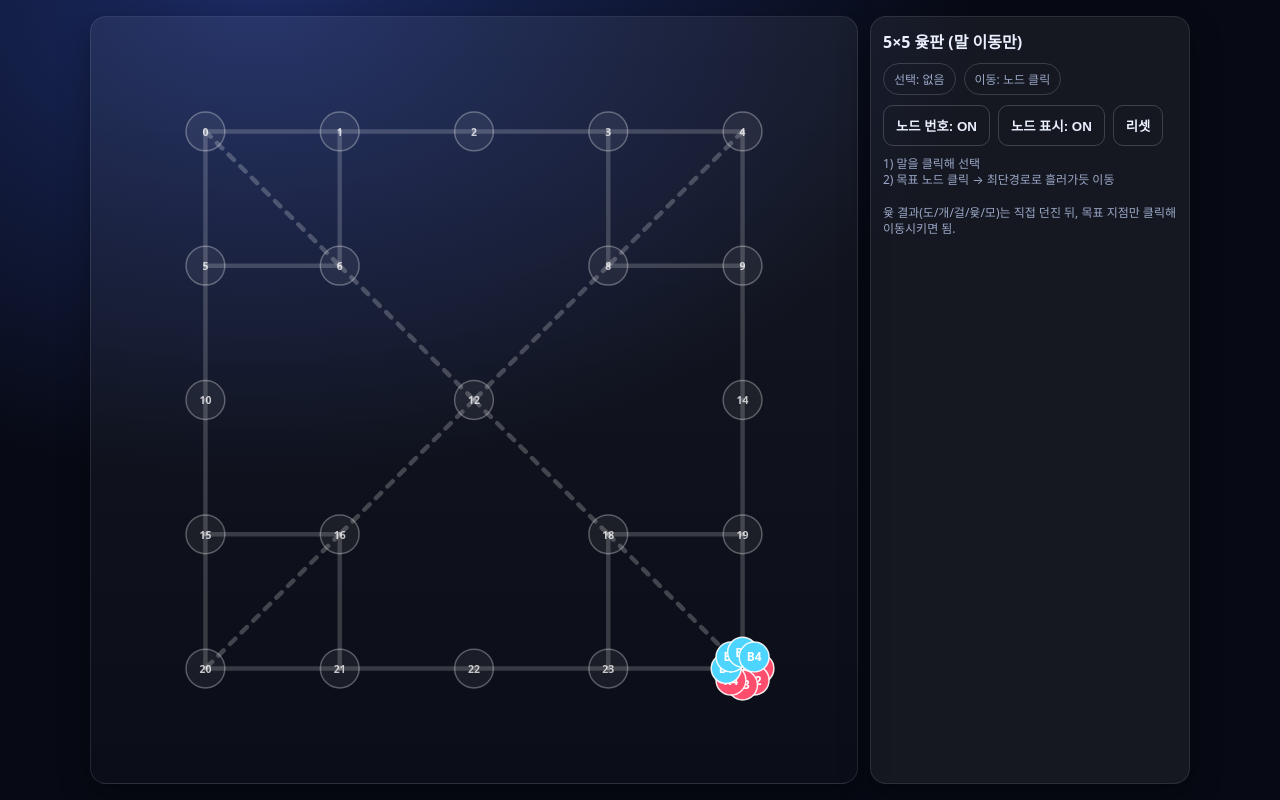
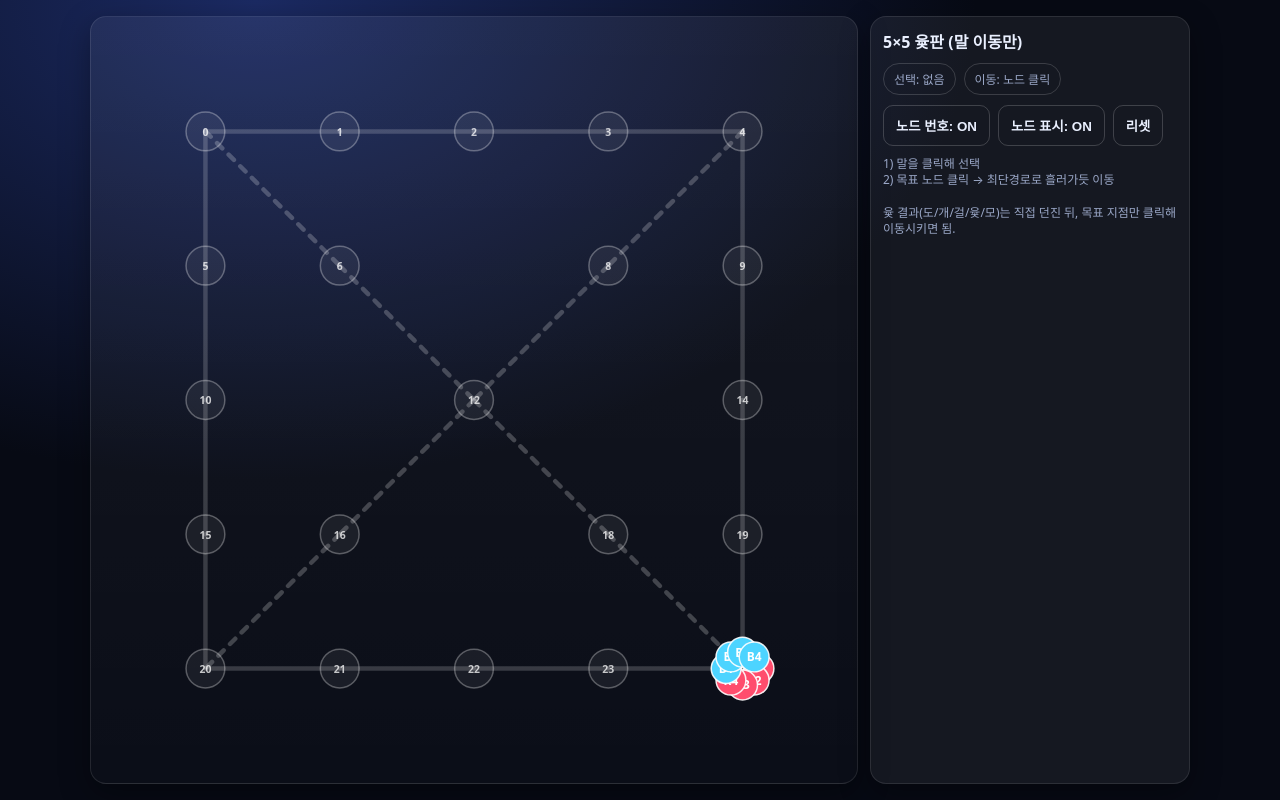
Before and after one commit to chanyang9927-ui/Game, a plain HTML site: page index.html in a window 1280 px wide. Drawn offline with Linux system fonts and the light colour scheme.

Commit message:
Update index.html

```diff
--- a/index.html
+++ b/index.html
@@ -218,6 +218,17 @@ function shortestPath(start, goal){
   return [start]; // 연결 안되면(사실상 없음)
 }
 
+  const REMOVE_EDGES = new Set([
+  "1-6",
+  "5-6",
+  "3-8",
+  "8-9",
+  "15-16",
+  "16-21",
+  "18-19",
+  "18-23"
+]);
+
 // 렌더
 function render(tempPiece=null){
   svg.innerHTML = "";
@@ -225,11 +236,16 @@ function render(tempPiece=null){
  // 간선 그리기 (중복 방지: i<j만)
 for(let a=0;a<25;a++){
   const pa = posOf(a);
+
   for(const b of adj[a]){
     if(a >= b) continue;
+
+    // ✅ 특정 간선 제거 (a<b 형태로만 검사하면 됨)
+    if (REMOVE_EDGES.has(`${a}-${b}`)) continue;
+
     const pb = posOf(b);
+    const isDiag = isDiagonalEdge(a,b);
 
-      const isDiag = isDiagonalEdge(a,b);
     const line = document.createElementNS("http://www.w3.org/2000/svg","line");
     line.setAttribute("x1", pa.x); line.setAttribute("y1", pa.y);
     line.setAttribute("x2", pb.x); line.setAttribute("y2", pb.y);
@@ -237,6 +253,7 @@ function render(tempPiece=null){
     svg.appendChild(line);
   }
 }
+
 
 // 노드
 for(let i=0;i<25;i++){
```
Lines whose indentation alone changed are shown as unchanged.
